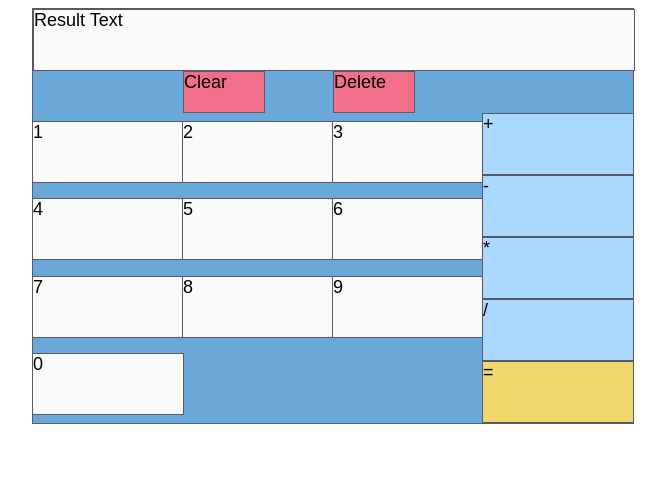
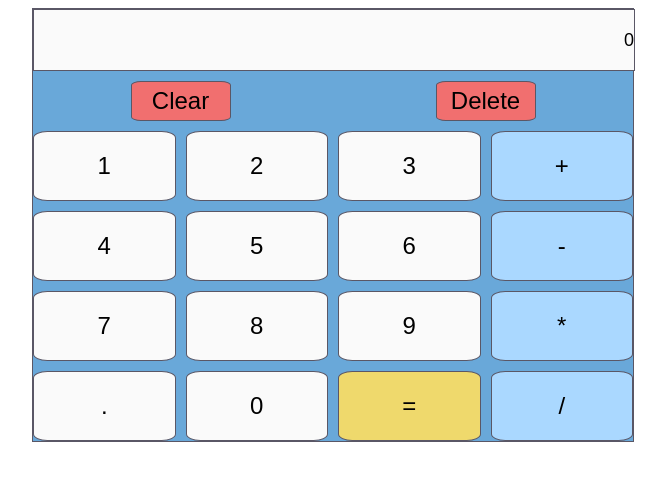
Before and after one commit to RubberDuckDevelopment/calculator, a plain HTML site: page index.html in a window 1280 px wide. Shown: the whole page, without its empty margins (307-973 px from the left). Drawn offline with Linux system fonts and the light colour scheme.

Commit message:
creates layout in JS. calculation elements not finished.

```diff
--- a/index.css
+++ b/index.css
@@ -1,6 +1,10 @@
 body{
     font-family: sans-serif;
     font-size: 18px;
+}
+
+button{
+    font-size: 24px;
 }
 
 .container{
@@ -8,10 +12,8 @@ body{
     display:grid;
     grid-template-columns: repeat(4,1fr);
     grid-template-rows:auto;
-    gap: 0%;
+    grid-gap: 10px;
     border:1px solid #5A5766;
-    justify-self: stretch;
-    align-items: stretch;
     min-height: 400px;
     min-width: 400px;
     max-width: 600px;
@@ -19,71 +21,56 @@ body{
 
     grid-template-areas:
     "result result result result"
-    ". button button ."
-    "digit digit digit operator"
-    "digit digit digit operator"
-    "digit digit digit operator"
-    "digit digit digit operator";
+    "button button button button"
+    "digit digit digit digit"
+    "digit digit digit digit"
+    "digit digit digit digit"
+    "digit digit digit digit";
 }
 
 .result{
     grid-area:result;
     border:1px solid #5A5766;
     width: 100%;
-    height:60px;
+    height:20px;
     background-color: #FAFAFA;
-}
-
-.digits{
-    grid-area:digit;
-    display: grid;
-    grid-template-columns: 1fr 1fr 1fr;
-    column-gap: 0px;
+    text-align: end;
+    padding:20px 0px;
 }
 
 .digit{
+    /* grid-area:digit; */
     background: #FAFAFA;
-    padding: 0px;
-    width: 100%;
-}
-
-.operators{
-    grid-area:operator;
-    display: grid;
-    grid-template-columns: 1fr;
-    gap: 0%;
+    padding: 20px;
 }
 
 .operator{
     background-color: #AAD8FF;
-    width: 100%;
+    padding: 20px;
 }
 
 .enter{
     background-color: #EFD96C;
 }
 
-.buttons{
-    grid-area:button;
-    display: grid;
-    grid-template-columns: 1fr 1fr;
-    gap: 0%;
-}
 
 .button{
     border:1px solid #5A5766;
     height: 40px;
-    width: 80px;
-    background-color: rgb(241, 111, 137);
+    width: 100px;
+    background-color: rgb(241, 111, 111);
+    justify-self: center;
+    border-radius: 10%;
 }
 
 .item{
-    place-self: center;
     border:1px solid #5A5766;
+    border-radius: 10%;
     min-height:60px;
     min-width: 60px;
 }
 
-.item:hover{
+button:hover{
     opacity: 75%;
+    box-shadow: 2px 0px #403d4b;
 }
--- a/index.html
+++ b/index.html
@@ -4,30 +4,28 @@
         <link rel="stylesheet" href="index.css">
     </head>
     <body>
-        <div class="container" name="container">
-            <div class="result">Result Text</div>
-            <div class="buttons">
-                <div class="button">Clear</div>
-                <div class="button">Delete</div>
-            </div>
-            <div class="digits">
-                <div class="digit item">1</div>
-                <div class="digit item">2</div>
-                <div class="digit item">3</div>
-                <div class="digit item">4</div>
-                <div class="digit item">5</div>
-                <div class="digit item">6</div>
-                <div class="digit item">7</div>
-                <div class="digit item">8</div>
-                <div class="digit item">9</div>
-                <div class="digit item">0</div>
-            </div>
-            <div class="operators">
-                <div  class="operator item">+</div>
-                <div class="operator item">-</div>
-                <div class="operator item">*</div>
-                <div class="operator item">/</div>
-                <div class="operator item enter">=</div>
+        <div class="container" id="container" name="container">
+            <!-- <button class="result" >Result Text</button>
+            <button class="button"></button>
+            <button class="button">Clear</button>
+            <button class="button">Delete</button>
+            <button class="button"></button>
+            <button class="digit item" type="button">1</button>
+            <button class="digit item">2</button>
+            <button class="digit item">3</button>
+            <button class="digit operator item">+</button>
+            <button class="digit item">4</button>
+            <button class="digit item">5</button>
+            <button class="digit item">6</button>
+            <button class="digit operator item">-</button>
+            <button class="digit item">7</button>
+            <button class="digit item">8</button>
+            <button class="digit item">9</button>
+            <button class="digit operator item">*</button>
+            <button class="digit item">.</button>
+            <button class="digit item">0</button>
+            <button class="digit item enter">=</button>
+            <button class="digit operator item">/</button> -->
         </div>
     </div>
     <script src="index.js"></script>
--- a/index.js
+++ b/index.js
@@ -0,0 +1,216 @@
+setUpCalculator()
+
+let enteredValue = 0
+let shownValue = 0
+let currentOperator = ""
+let calculatedValue=0
+
+function setUpCalculator(){
+    const container = document.getElementById("container")
+
+    //result
+    const result = document.createElement("div")
+    result.className="result"
+    result.id="result"
+    result.textContent=0
+
+    container.appendChild(result)
+
+    //clear
+    const clear = document.createElement("button")
+    clear.className="button clear"
+    clear.name="clear"
+    clear.textContent="Clear"
+    clear.style.gridColumnStart="1"
+    clear.style.gridColumnEnd="3"
+    clear.addEventListener("click",clickButton)
+
+    container.appendChild(clear)
+
+    //delete
+    const deleteBtn = document.createElement("button")
+    deleteBtn.className="button clear"
+    deleteBtn.name="delete"
+    deleteBtn.textContent="Delete"
+    deleteBtn.style.gridColumnStart="3"
+    deleteBtn.style.gridColumnEnd="5"
+    deleteBtn.addEventListener("click",clickButton)
+
+    container.appendChild(deleteBtn)
+
+    //DIGITS START HERE
+
+    let cell
+    for (let i=0;i<3;i++){
+        //1
+        cell = document.createElement("button")
+        cell.className="digit item"
+        cell.name="digit"
+        cell.textContent=(i+1).toString()
+        cell.value=i+1
+        cell.addEventListener("click",clickButton)
+        container.appendChild(cell)
+    }
+
+    cell = document.createElement("button")
+    cell.className="operator item"
+    cell.name="operator"
+    cell.textContent="+"
+    cell.value="+"
+    cell.addEventListener("click",clickButton)
+    container.appendChild(cell)
+
+    for (i=3;i<6;i++){
+        //1
+        cell = document.createElement("button")
+        cell.className="digit item"
+        cell.name="digit"
+        cell.textContent=(i+1).toString()
+        cell.value=i+1
+        cell.addEventListener("click",clickButton)
+        container.appendChild(cell)
+    }
+
+    cell = document.createElement("button")
+    cell.className="operator item"
+    cell.name="operator"
+    cell.textContent="-"
+    cell.value="-"
+    cell.addEventListener("click",clickButton)
+    container.appendChild(cell)
+
+    for (i=6;i<9;i++){
+        //1
+        cell = document.createElement("button")
+        cell.className="digit item"
+        cell.name="digit"
+        cell.textContent=(i+1).toString()
+        cell.value=i+1
+        cell.addEventListener("click",clickButton)
+        container.appendChild(cell)
+    }
+
+
+    cell = document.createElement("button")
+    cell.className="operator item"
+    cell.name="operator"
+    cell.textContent="*"
+    cell.value="*"
+    cell.addEventListener("click",clickButton)
+    container.appendChild(cell)
+
+    cell = document.createElement("button")
+    cell.className="digit item"
+    cell.name="digit"
+    cell.textContent="."
+    cell.value="."
+    cell.style.gridColumnStart="1"
+    cell.addEventListener("click",clickButton)
+    container.appendChild(cell)
+
+    cell = document.createElement("button")
+    cell.className="digit item"
+    cell.name="digit"
+    cell.textContent="0"
+    cell.value="0"
+    cell.style.gridColumnStart="2"
+    cell.addEventListener("click",clickButton)
+    container.appendChild(cell)
+
+    cell = document.createElement("button")
+    cell.className="enter operator item"
+    cell.name="digit"
+    cell.textContent="="
+    cell.value="="
+    cell.style.gridColumnStart="3"
+    cell.addEventListener("click",clickButton)
+    container.appendChild(cell)
+
+    cell = document.createElement("button")
+    cell.className="operator item"
+    cell.name="digit"
+    cell.textContent="/"
+    cell.value="/"
+    cell.style.gridColumnStart="4"
+    cell.addEventListener("click",clickButton)
+    container.appendChild(cell)
+
+}
+
+
+function clickButton(e){
+    if (e.target.className.includes("digit")){
+        console.log('digit', e.target.value)
+
+        switch (currentOperator){
+            case "+":
+                calculatedValue = add(enteredValue,shownValue)
+                console.log(calculatedValue)
+                break
+            case "-":
+                calculatedValue = subtract(enteredValue,shownValue)
+                console.log(calculatedValue)
+                break
+            case "*":
+                calculatedValue = multiply(enteredValue,shownValue)
+                console.log(calculatedValue)
+                break
+            case "/":
+                calculatedValue = divide(enteredValue,shownValue)
+                console.log(calculatedValue)
+                break
+            case "=":
+                updateResult(calculatedValue)
+                break
+            default:
+                shownValue += e.target.value
+                updateResult(shownValue)
+            }
+
+    }
+    else if (e.target.className.includes('operator')) {
+        console.log('operator')
+        console.log(enteredValue)
+        console.log(e.target.value)
+        currentOperator = e.target.value
+        updateResult(calculatedValue)
+    } else{
+        //clear & delete buttons
+        if (e.target.name === "clear"){
+            enteredValue=0
+            shownValue = 0
+            currentOperator=""
+            calculatedValue=0
+            updateResult(enteredValue)
+
+        }
+    }
+
+
+}
+
+function updateResult(value){
+    document.getElementById("result").textContent = value
+}
+
+function add(a,b){
+   //on click event - capture the e.target.value (aka the #)
+   //add it to the current stored value (if any -default =0)
+   //return a+b to the Result Text
+   return parseFloat(a) + parseFloat(b)
+}
+
+function subtract(a,b){
+    return parseFloat(a) + parseFloat(b)
+}
+
+function multiply(a,b){
+    return parseFloat(a) * parseFloat(b)
+}
+
+function divide(a,b){
+    if (b===0){
+        return "hey!"
+    }
+    return parseFloat(a) / parseFloat(b)
+}
```
